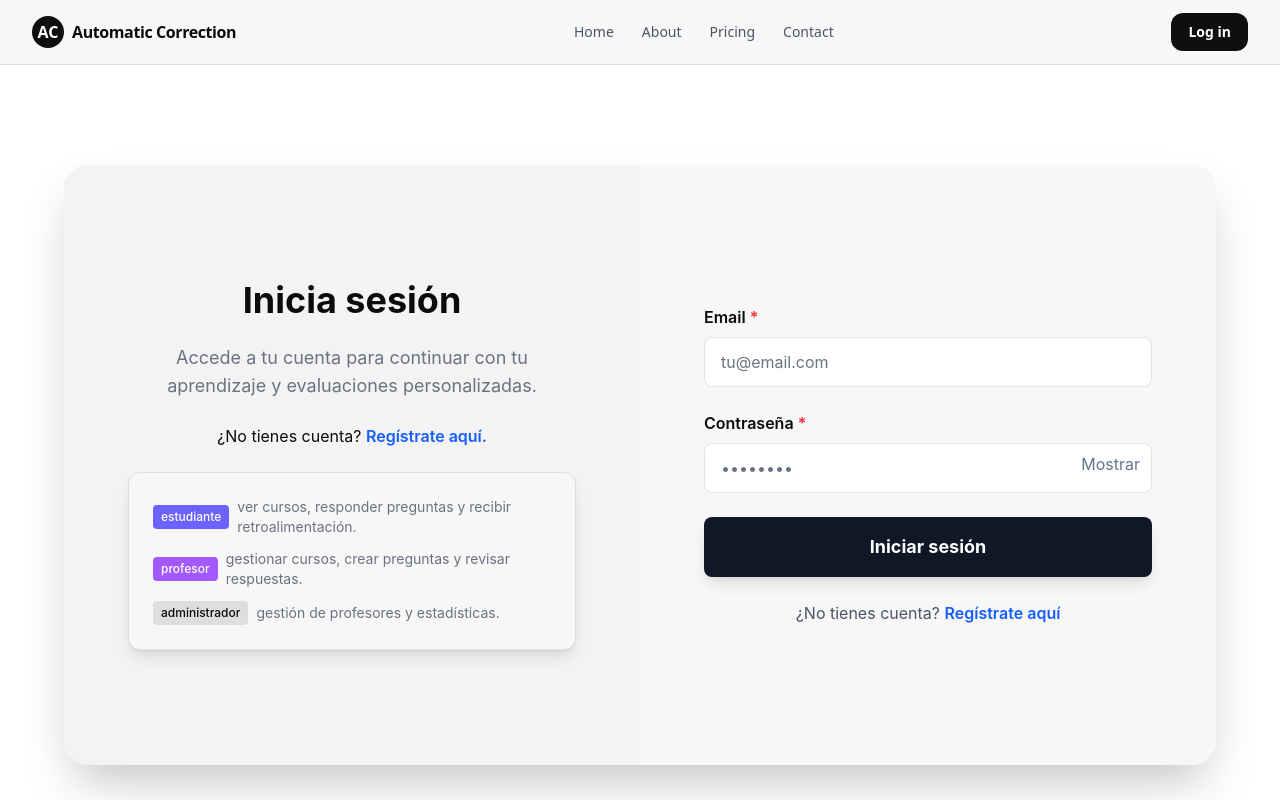
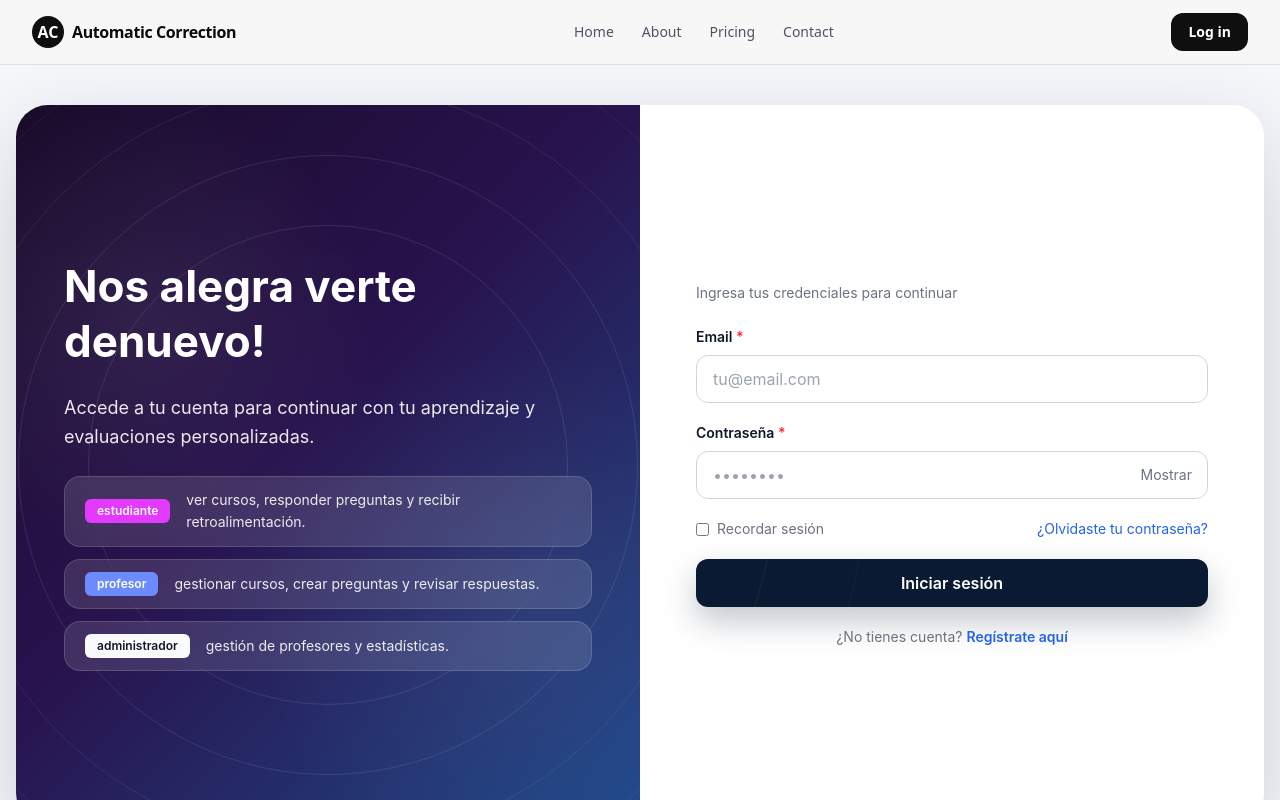
Before and after one commit to Correccion-Automatica/frontend, a React (Vite) app: page /login in a window 1280 px wide. Built offline with nearby package versions, Linux system fonts and the light colour scheme; no server answers.

Commit message:
feat: Revamp Login page layout with improved styling and user experience

```diff
--- a/src/pages/Login.jsx
+++ b/src/pages/Login.jsx
@@ -4,7 +4,6 @@ import { useAuth } from "../context/AuthProvider";
 
 export default function Login() {
   const { signIn, loading } = useAuth();
-
   const [email, setEmail] = useState("");
   const [password, setPassword] = useState("");
   const [showPwd, setShowPwd] = useState(false);
@@ -13,14 +12,10 @@ export default function Login() {
   const navigate = useNavigate();
   const location = useLocation();
 
-  // Mostrar mensaje de éxito si viene del registro
   useEffect(() => {
     if (location.state?.message) {
       setSuccessMessage(location.state.message);
-      if (location.state?.email) {
-        setEmail(location.state.email);
-      }
-      // Limpiar el state para que no se muestre en futuros reloads
+      if (location.state?.email) setEmail(location.state.email);
       window.history.replaceState({}, document.title);
     }
   }, [location.state]);
@@ -28,136 +23,104 @@ export default function Login() {
   const handleSubmit = async (e) => {
     e.preventDefault();
     setError("");
-
     try {
       const user = await signIn(email, password);
-      console.log("Usuario autenticado:", user);
       if (!user) throw new Error("No se pudo obtener el usuario");
-
       const role = (user.role || user.firstRole || "").toLowerCase();
-
-      switch (role) {
-        case "student":
-          navigate("/student-profile");
-          break;
-        case "teacher":
-          navigate("/teacher-profile");
-          break;
-        case "admin":
-          navigate("/admin-dashboard");
-          break;
-        case "aux-teacher":
-          navigate("/teacher-profile");
-          break;
-        default:
-          navigate("/");
-      }
+      if (role === "student") navigate("/student-profile");
+      else if (role === "teacher" || role === "aux-teacher") navigate("/teacher-profile");
+      else if (role === "admin") navigate("/admin-dashboard");
+      else navigate("/");
     } catch (err) {
       console.error("Error de login:", err);
-
       let message = "Error al iniciar sesión. Intenta nuevamente.";
-
-      // Si el servidor responde con un código HTTP
       const status = err?.response?.status;
-
-      if (status === 401) {
-        message = "Correo o contraseña incorrectos. Por favor, verifica tus datos.";
-      } else if (status === 403) {
-        message = "Tu cuenta no tiene permisos para acceder. Contacta al administrador.";
-      } else if (status === 404) {
-        message = "No se encontró el usuario. Verifica el correo ingresado.";
-      } else if (status >= 500) {
-        message = "Error del servidor. Intenta nuevamente en unos minutos.";
-      } else if (err?.code === "auth/invalid-email") {
-        message = "El formato del correo electrónico no es válido.";
-      } else if (err?.code === "auth/wrong-password") {
-        message = "La contraseña es incorrecta.";
-      } else if (err?.code === "auth/user-not-found") {
-        message = "No existe una cuenta con este correo electrónico.";
-      }
+      if (status === 401) message = "Correo o contraseña incorrectos. Por favor, verifica tus datos.";
+      else if (status === 403) message = "Tu cuenta no tiene permisos para acceder. Contacta al administrador.";
+      else if (status === 404) message = "No se encontró el usuario. Verifica el correo ingresado.";
+      else if (status >= 500) message = "Error del servidor. Intenta nuevamente en unos minutos.";
+      else if (err?.code === "auth/invalid-email") message = "El formato del correo electrónico no es válido.";
+      else if (err?.code === "auth/wrong-password") message = "La contraseña es incorrecta.";
+      else if (err?.code === "auth/user-not-found") message = "No existe una cuenta con este correo electrónico.";
       setError(message);
     }
   };
 
   return (
     <div
-      className="min-h-screen flex items-center justify-center p-4 sm:p-6 lg:p-8 bg-(--color-background) transition-colors duration-300"
+      className="min-h-screen w-full bg-[#f6f7fb] flex items-center justify-center px-4 py-10"
       style={{ fontFamily: "Inter, Arial, sans-serif" }}
     >
-      <div className="flex flex-col lg:flex-row w-full max-w-6xl bg-(--color-surface) rounded-2xl lg:rounded-3xl shadow-2xl overflow-hidden min-h-[500px] lg:min-h-[600px] transition-colors duration-300">
-        {/* Panel izquierdo */}
-        <div className="flex-1 flex flex-col justify-center items-center p-6 sm:p-8 lg:p-12 bg-(--color-elevated)">
-          <h1 className="text-2xl sm:text-3xl lg:text-4xl font-bold text-(--color-text) mb-4 lg:mb-6 text-center">
-            Inicia sesión
-          </h1>
-          <p className="text-(--color-muted) text-sm sm:text-base lg:text-lg text-center mb-4 lg:mb-6 max-w-sm lg:max-w-md">
+      <div className="w-full max-w-[1400px] min-h-[90vh] grid grid-cols-1 lg:grid-cols-2 rounded-[32px] overflow-hidden shadow-[0_30px_90px_rgba(15,23,42,0.18)]">
+        {/* Panel izquierdo 50%  */}
+        <div
+          className="relative w-full h-full px-6 lg:px-12 py-12 text-white flex items-center"
+          style={{
+            background: "linear-gradient(135deg, #1a0b2a 0%, #28134d 45%, #1f4a8b 100%)",
+          }}
+        >
+          <div
+            className="absolute inset-0 opacity-90 pointer-events-none"
+            style={{
+              background:
+                "radial-gradient(circle at 20% 30%, rgba(255,255,255,0.08), transparent 35%), radial-gradient(circle at 80% 70%, rgba(255,255,255,0.06), transparent 40%)",
+            }}
+          />
+          <div className="absolute inset-0 pointer-events-none">
+            <div className="absolute w-[900px] h-[900px] rounded-full border border-white/6 top-1/2 left-1/2 -translate-x-1/2 -translate-y-1/2" />
+            <div className="absolute w-[760px] h-[760px] rounded-full border border-white/8 top-1/2 left-1/2 -translate-x-1/2 -translate-y-1/2" />
+            <div className="absolute w-[620px] h-[620px] rounded-full border border-white/10 top-1/2 left-1/2 -translate-x-1/2 -translate-y-1/2" />
+            <div className="absolute w-[480px] h-[480px] rounded-full border border-white/10 top-1/2 left-1/2 -translate-x-1/2 -translate-y-1/2" />
+            <div className="absolute w-[1080px] h-[1080px] rounded-full border border-white/4 top-1/2 left-1/2 -translate-x-1/2 -translate-y-1/2" />
+          </div>
+
+          <div className="relative z-10 w-full max-w-[620px] mx-auto text-left space-y-6">
+            <h1 className="text-4xl lg:text-[44px] font-bold leading-tight">Nos alegra verte denuevo!</h1>
+            <p className="text-white/90 text-base lg:text-lg max-w-2xl leading-relaxed">
               Accede a tu cuenta para continuar con tu aprendizaje y evaluaciones personalizadas.
             </p>
-          <p className="text-(--color-text) text-sm sm:text-base text-center mb-4 lg:mb-6">
-            ¿No tienes cuenta?{" "}
-            <a
-              href="/register"
-              className="text-blue-600 dark:text-blue-400 font-semibold hover:underline transition-colors"
+
+            <div className="space-y-3">
+              {[
+                { title: "estudiante", desc: "ver cursos, responder preguntas y recibir retroalimentación.", pill: "bg-[#e43aff]" },
+                { title: "profesor", desc: "gestionar cursos, crear preguntas y revisar respuestas.", pill: "bg-[#6b8bff]" },
+                { title: "administrador", desc: "gestión de profesores y estadísticas.", pill: "bg-[#f8fafc]" },
+              ].map((item) => (
+                <div
+                  key={item.title}
+                  className="flex items-center gap-4 rounded-2xl border border-white/15 bg-white/12 backdrop-blur-[8px] px-5 py-3 mx-auto"
                 >
-              Regístrate aquí.
-            </a>
-          </p>
-          <div className="bg-(--color-surface) rounded-xl shadow-lg p-4 sm:p-6 max-w-sm lg:max-w-md text-left w-full border border-(--color-border)">
-            <ul className="space-y-2 sm:space-y-3 text-xs sm:text-sm">
-              <li className="flex items-start sm:items-center">
                   <span
-                  className="text-white rounded px-2 py-1 text-xs font-medium mr-2 flex-shrink-0"
-                  style={{ background: "#6C63FF" }}
+                    className={`px-3 py-1 text-xs font-semibold rounded-md ${
+                      item.title === "administrador" ? "text-[#0f172a]" : "text-white"
+                    } ${item.pill}`}
                   >
-                  estudiante
+                    {item.title}
                   </span>
-                <span className="text-(--color-muted)">
-                  ver cursos, responder preguntas y recibir retroalimentación.
-                </span>
-              </li>
-              <li className="flex items-start sm:items-center">
-                <span
-                  className="text-white rounded px-2 py-1 text-xs font-medium mr-2 flex-shrink-0"
-                  style={{ background: "#A259FF" }}
-                >
-                  profesor
-                </span>
-                <span className="text-(--color-muted)">
-                  gestionar cursos, crear preguntas y revisar respuestas.
-                </span>
-              </li>
-              <li className="flex items-start sm:items-center">
-                <span className="bg-(--color-border) text-(--color-text) rounded px-2 py-1 text-xs font-medium mr-2 flex-shrink-0">
-                  administrador
-                </span>
-                <span className="text-(--color-muted)">
-                  gestión de profesores y estadísticas.
-                </span>
-              </li>
-            </ul>
+                  <p className="text-white/90 text-sm flex-1 leading-relaxed text-left">{item.desc}</p>
+                </div>
+              ))}
+            </div>
           </div>
         </div>
 
-        {/* Panel derecho */}
-        <div className="flex-1 flex flex-col justify-center items-center p-6 sm:p-8 lg:p-12 bg-(--color-surface)">
-          <form onSubmit={handleSubmit} className="w-full max-w-md space-y-6">
+        {/* Panel derecho 50% - formulario */}
+        <div className="w-full h-full bg-white px-6 sm:px-10 lg:px-14 py-14 flex items-center justify-center">
+          <div className="w-full max-w-xl">
+            <div className="mb-6 text-left text-sm text-[#6b7280]">
+              <p>Ingresa tus credenciales para continuar</p>
+            </div>
+
+            <form onSubmit={handleSubmit} className="space-y-5">
               {successMessage && (
-              <div className="bg-green-50 dark:bg-green-900/20 border border-green-200 dark:border-green-800 text-green-800 dark:text-green-200 px-4 py-3 rounded-lg text-sm">
-                {successMessage}
-              </div>
+                <div className="bg-green-50 border border-green-200 text-green-800 px-4 py-3 rounded-lg text-sm">{successMessage}</div>
+              )}
+              {error && (
+                <div className="bg-red-50 border border-red-200 text-red-800 px-4 py-3 rounded-lg text-sm">{error}</div>
               )}
 
-            {error && (
-              <div className="bg-red-50 dark:bg-red-900/20 border border-red-200 dark:border-red-800 text-red-800 dark:text-red-200 px-4 py-3 rounded-lg text-sm">
-                {error}
-              </div>
-            )}
-
-            <div>
-              <label
-                htmlFor="email"
-                className="block text-sm sm:text-base font-semibold text-(--color-text) mb-2"
-              >
+              <div className="space-y-2">
+                <label htmlFor="email" className="block text-sm font-semibold text-[#0f172a]">
                   Email <span className="text-red-500">*</span>
                 </label>
                 <input
@@ -167,21 +130,16 @@ export default function Login() {
                   onChange={(e) => setEmail(e.target.value)}
                   required
                   disabled={loading}
-                className={`w-full px-4 py-3 rounded-lg border border-(--color-border) bg-(--color-background) text-(--color-text) placeholder-(--color-muted) text-base focus:ring-2 focus:ring-blue-500 focus:border-transparent transition-colors duration-200 ${
-                  loading ? "opacity-50 cursor-not-allowed" : ""
-                }`}
+                  className="w-full h-12 rounded-xl border border-[#d1d5db] bg-white px-4 text-base placeholder-[#9ca3af] focus:outline-none focus:ring-2 focus:ring-[#2E8FE6] disabled:opacity-60"
                   placeholder="tu@email.com"
                 />
               </div>
 
-            {/* Campo contraseña con mostrar/ocultar */}
-            <div className="relative">
-              <label
-                htmlFor="password"
-                className="block text-sm sm:text-base font-semibold text-(--color-text) mb-2"
-              >
+              <div className="space-y-2">
+                <label htmlFor="password" className="block text-sm font-semibold text-[#0f172a]">
                   Contraseña <span className="text-red-500">*</span>
                 </label>
+                <div className="relative">
                   <input
                     type={showPwd ? "text" : "password"}
                     id="password"
@@ -189,40 +147,47 @@ export default function Login() {
                     onChange={(e) => setPassword(e.target.value)}
                     required
                     disabled={loading}
-                className={`w-full px-4 py-3 rounded-lg border border-(--color-border) bg-(--color-background) text-(--color-text) placeholder-(--color-muted) text-base focus:ring-2 focus:ring-blue-500 focus:border-transparent transition-colors duration-200 ${
-                  loading ? "opacity-50 cursor-not-allowed" : ""
-                }`}
+                    className="w-full h-12 rounded-xl border border-[#d1d5db] bg-white px-4 pr-12 text-base placeholder-[#9ca3af] focus:outline-none focus:ring-2 focus:ring-[#2E8FE6] disabled:opacity-60"
                     placeholder="••••••••"
                   />
                   <button
                     type="button"
                     onClick={() => setShowPwd((s) => !s)}
-                className="absolute right-3 top-1/2 text-slate-500 hover:text-slate-700"
+                    className="absolute right-4 top-1/2 -translate-y-1/2 text-[#6b7280] hover:text-[#111827] text-sm"
                     aria-label={showPwd ? "Ocultar contraseña" : "Mostrar contraseña"}
                   >
                     {showPwd ? "Ocultar" : "Mostrar"}
                   </button>
                 </div>
+              </div>
+
+              <div className="flex items-center justify-between text-sm text-[#6b7280]">
+                <label className="flex items-center gap-2 cursor-pointer select-none">
+                  <input type="checkbox" className="rounded border-[#d1d5db] text-[#2563eb] focus:ring-[#2563eb]" />
+                  <span>Recordar sesión</span>
+                </label>
+                <a href="#" className="text-[#2563eb] hover:underline">
+                  ¿Olvidaste tu contraseña?
+                </a>
+              </div>
 
               <button
                 type="submit"
                 disabled={loading}
-              className={`w-full py-3 sm:py-4 text-base sm:text-lg font-bold rounded-lg transition-all duration-200 shadow-lg hover:cursor-pointer ${
-                loading
-                  ? "bg-gray-400 text-gray-200 cursor-not-allowed"
-                  : "bg-gray-900 text-white hover:bg-gray-800 hover:shadow-xl transform hover:-translate-y-0.5"
-              }`}
+                className="w-full h-12 rounded-xl bg-[#0b1a33] text-white font-semibold shadow-[0_14px_32px_rgba(11,26,51,0.25)] hover:brightness-110 transition disabled:opacity-60"
               >
                 {loading ? "Iniciando sesión..." : "Iniciar sesión"}
               </button>
 
-            <div className="text-center text-sm sm:text-base text-gray-600">
+              <div className="text-center text-sm text-[#6b7280]">
                 ¿No tienes cuenta?{" "}
-              <a href="/register" className="text-blue-600 font-semibold hover:underline">
+                <a href="/register" className="text-[#2563eb] font-semibold hover:underline">
                   Regístrate aquí
                 </a>
               </div>
+
             </form>
+          </div>
         </div>
       </div>
     </div>
```
Lines whose indentation alone changed are shown as unchanged.
